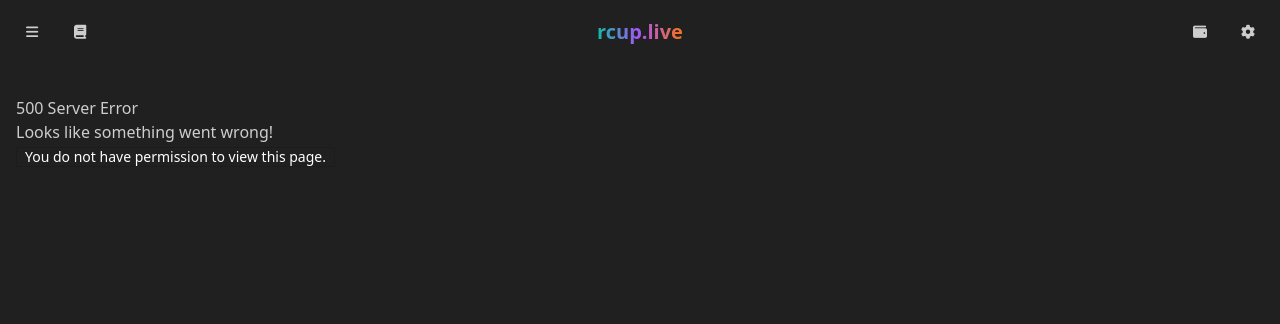
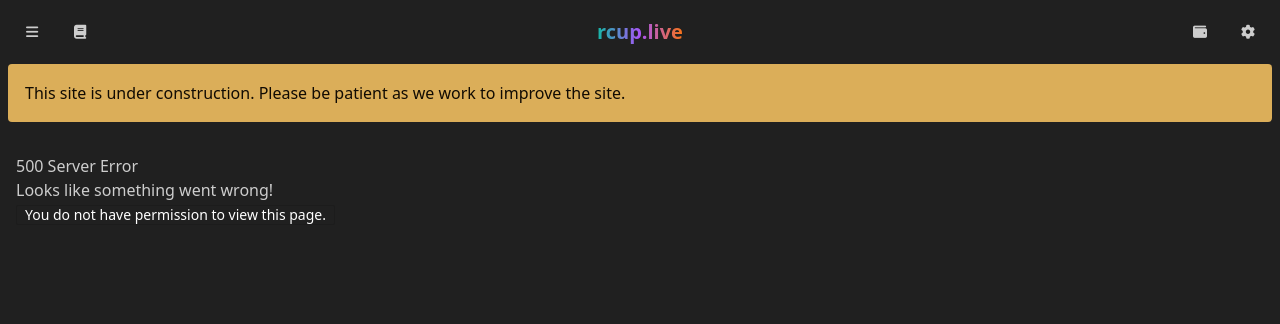
Before and after one commit to doublesync/TheRussellCup, a Django app: page /logs/upgrades/incomplete/ in a window 1280 px wide. Shown: the top 324 px of the page. Run offline with Django 5.2, Linux system fonts and the light colour scheme; the visitor is signed in with stand-in values (Sample User, id 1); some libraries are stand-ins or nearby versions.

Commit message:
Add "under construction" alert banner temporarily.

```diff
--- a/templates/_base.html
+++ b/templates/_base.html
@@ -134,6 +134,13 @@
     </div>
   {% endblock %}
 
+  {% comment %} Let's create an alert that the site is under construction {% endcomment %}
+  <div class="container-fluid pr-2 pl-2">
+    <div role="alert" class="alert alert-warning">
+      <span>This site is under construction. Please be patient as we work to improve the site.</span>
+    </div>
+  </div>
+
   {% if messages %}
     <div class="container-fluid pr-2 pl-2">
       {% for message in messages %}
```
